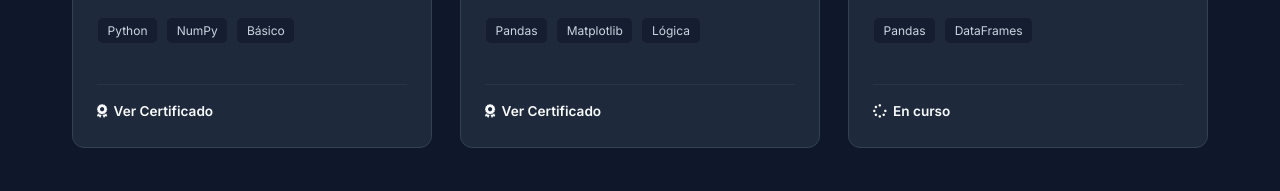
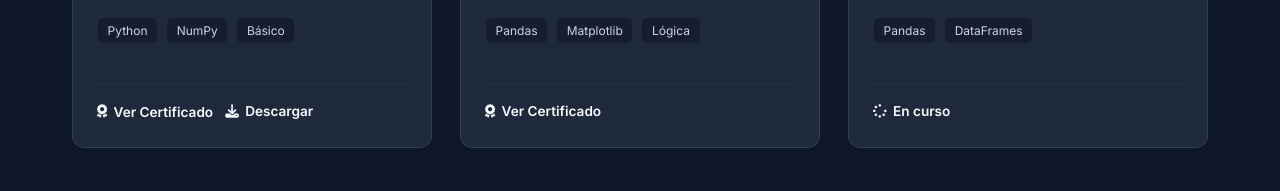
Before and after one commit to parzhk24/portafolio, a plain HTML site: page index.html in a window 1280 px wide. Shown: the part 1908-2099 px from the top of the page. Drawn offline with Linux system fonts and the light colour scheme.

Commit message:
pdf modal running

```diff
--- a/index.html
+++ b/index.html
@@ -629,8 +629,11 @@
                         </div>
                     </div>
                     <div class="card-actions">
-                        <a href="https://www.datacamp.com/statement-of-accomplishment/course/990af8cf3e234fb3dc88472e374fdc5ff37dc086?raw=1" target="_blank" class="card-link">
+                        <button type="button" class="card-link" style="background:none; border:none; cursor:pointer;" onclick="openPdfModal('certificados/intro_python.pdf', 'Introduction to Python - Certificado')">
                             <i class="fa-solid fa-award"></i> Ver Certificado
+                        </button>
+                        <a href="certificados/intro_python.pdf" download class="card-link" title="Descargar PDF">
+                            <i class="fa-solid fa-download"></i> Descargar
                         </a>
                     </div>
                 </div>
```
